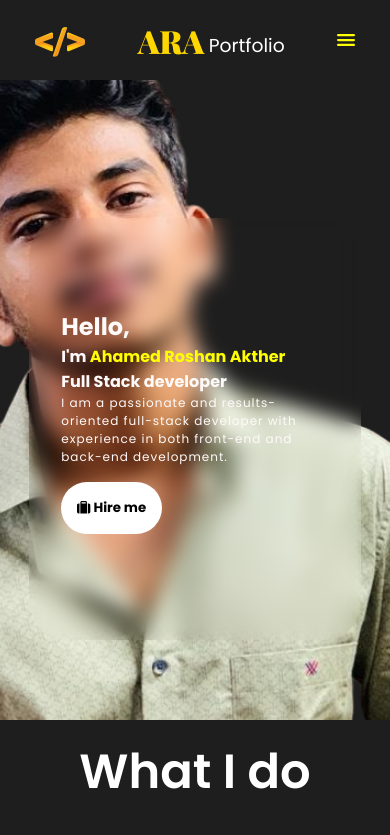
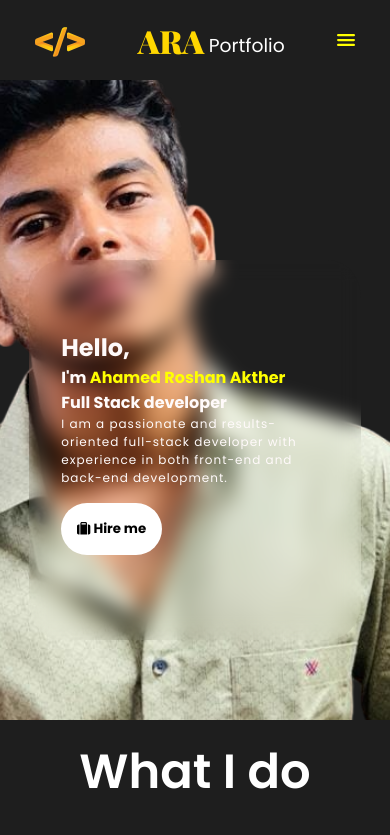
Before and after one commit to ahamedroshan8883/portfolio_app_demo, a React (Create React App) app: page / in a window 390 px wide. Shown: the top 835 px of the page. Built offline with nearby package versions, Linux system fonts and the light colour scheme.

Commit message:
changes in intro page content

```diff
--- a/src/components/intro/intro.css
+++ b/src/components/intro/intro.css
@@ -67,7 +67,7 @@
         backdrop-filter: blur(10px);
         display: flex;
         justify-content: center;
-        height: 50vh;
+        height: 45vh;
     }
 
 }
```
